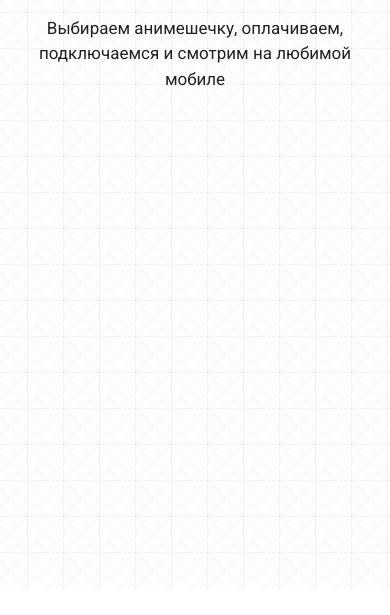
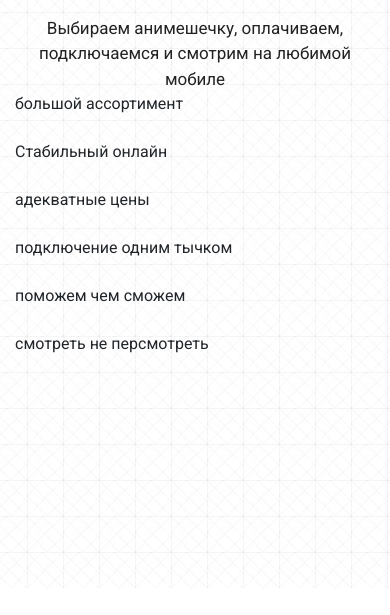
Before and after one commit to neoxanter/LearnFrontend, a plain HTML site: page adaptive_site/index.html in a window 390 px wide. Shown: the part 2724-3339 px from the top of the page. Drawn offline with nearby package versions, Linux system fonts and the light colour scheme.

Commit message:
Created a row structure for the mobile section and filled in the headers

```diff
--- a/adaptive_site/index.html
+++ b/adaptive_site/index.html
@@ -173,6 +173,44 @@
       <div class="label">Чего мы можем</div>
       <div class="title">Мобильное приложение SuperDuper</div>
       <div class="subtitle">Выбираем анимешечку, оплачиваем, подключаемся и смотрим на любимой мобиле</div>
+      <div class="row">
+        <div class="col-md-4">
+          <div class="mobile_item">
+            <div class="mobile_item_subtitle">большой ассортимент</div>
+            <div class="mobile_item_plus"><img src="" alt=""></div>
+          </div>
+        </div>
+        <div class="col-md-4">
+          <div class="mobile_item">
+            <div class="mobile_item_subtitle">Стабильный онлайн</div>
+            <div class="mobile_item_plus"><img src="" alt=""></div>
+          </div>
+        </div>
+        <div class="col-md-4">
+          <div class="mobile_item">
+            <div class="mobile_item_subtitle">адекватные цены</div>
+            <div class="mobile_item_plus"><img src="" alt=""></div>
+          </div>
+        </div>
+        <div class="col-md-4">
+          <div class="mobile_item">
+            <div class="mobile_item_subtitle">подключение одним тычком</div>
+            <div class="mobile_item_plus"><img src="" alt=""></div>
+          </div>
+        </div>
+        <div class="col-md-4">
+          <div class="mobile_item">
+            <div class="mobile_item_subtitle">поможем чем сможем</div>
+            <div class="mobile_item_plus"><img src="" alt=""></div>
+          </div>
+        </div>
+        <div class="col-md-4">
+          <div class="mobile_item">
+            <div class="mobile_item_subtitle">смотреть не персмотреть</div>
+            <div class="mobile_item_plus"><img src="" alt=""></div>
+          </div>
+        </div>
+      </div>
     </div>
   </section>
 
```
